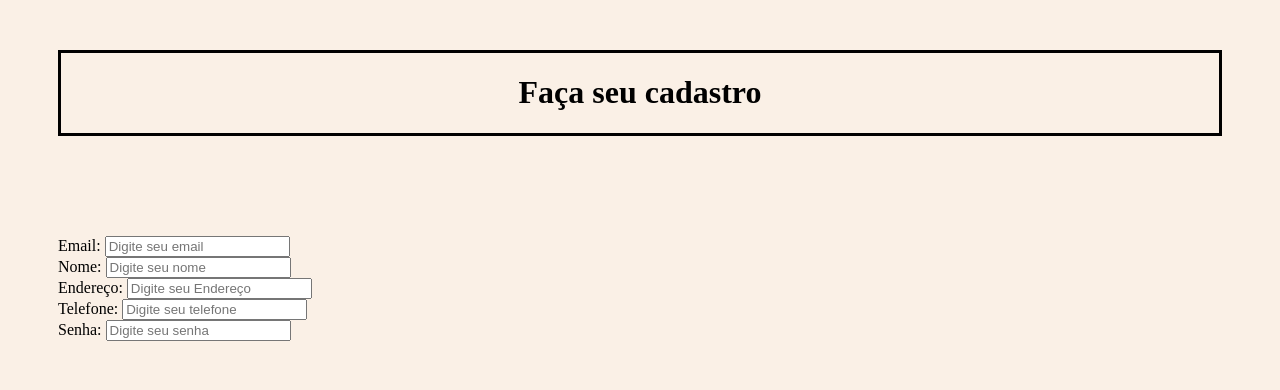
After one commit to Betinsk/PraticaForm, a PHP site: page /cadastro.php in a window 1280 px wide. The commit adds this page. Shown: the top 390 px of the page. Run offline with PHP 8.4, Linux system fonts and the light colour scheme; the visitor is signed in with stand-in values (Sample User, id 1).

Commit message:
Paginas restritas

```diff
--- /dev/null
+++ b/cadastro.php
@@ -0,0 +1,63 @@
+	<?php
+
+		 session_start();
+
+		  if(!isset($_SESSION['autenticado']) || $_SESSION['autenticado'] != 'SIM') {
+  			header('Location: index.php?login=erro');
+  }
+	 ?>
+
+
+<!DOCTYPE html>
+<html>
+<head>
+	<meta charset="utf-8">
+	<meta name="viewport" content="width=device-width, initial-scale=1">
+	<title>Cadastro</title>
+
+
+	<style type="text/css">
+
+		body {
+		  background-color: linen;
+		}
+
+		.border{
+			border: 3px  solid;
+			margin: 50px;
+		}
+
+		#form{
+			padding: 50px;
+		}
+
+
+	</style>
+
+</head>
+<body>
+	<div class="border" align="center">
+		<h1 >Faça seu cadastro</h1>
+	</div>
+
+	<div id="form">
+
+		<form>
+
+			Email:
+			<input type="text" name="email" placeholder="Digite seu email"><br>
+			Nome:
+			<input type="text" name="nome" placeholder="Digite seu nome"><br>
+			Endereço:
+			<input type="text" name="endereco" placeholder="Digite seu Endereço"> <br>
+			Telefone:
+			<input type="text" name="telefone" placeholder="Digite seu telefone"> <br>
+			Senha:
+			<input type="text" name="senha" placeholder="Digite seu senha"> <br>
+
+		</form>
+
+	</div>
+
+</body>
+</html>
```
Also changed, not shown: index.php (+9 -1 lines), valida.php (+4 -19 lines).
